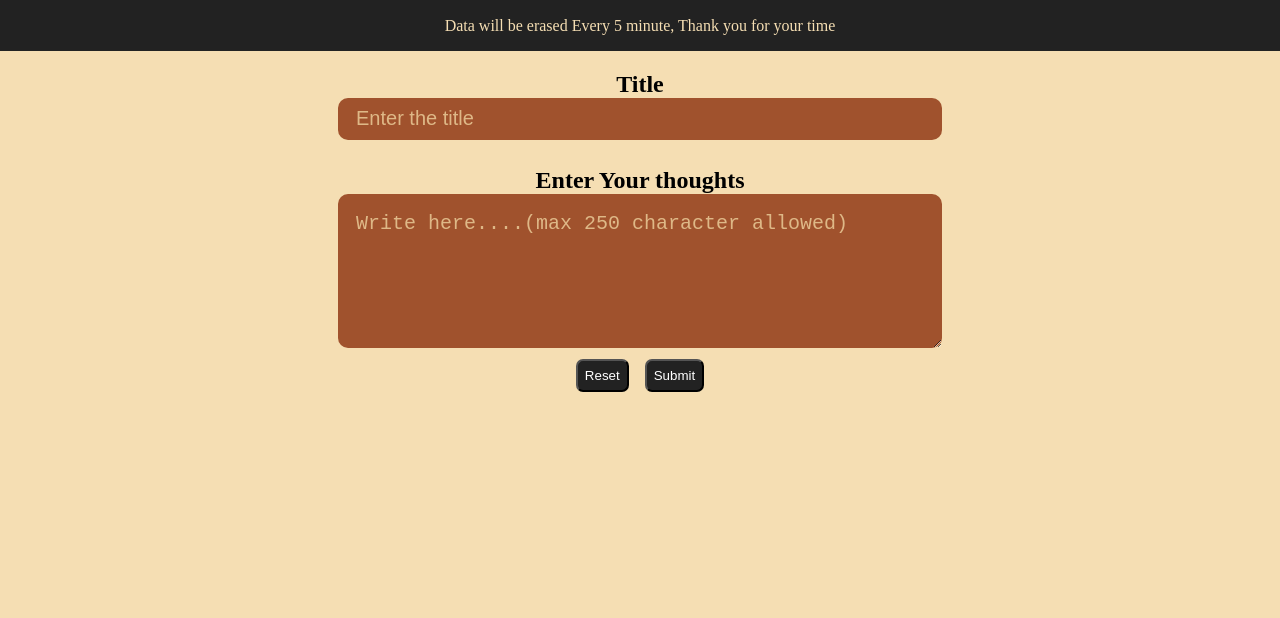
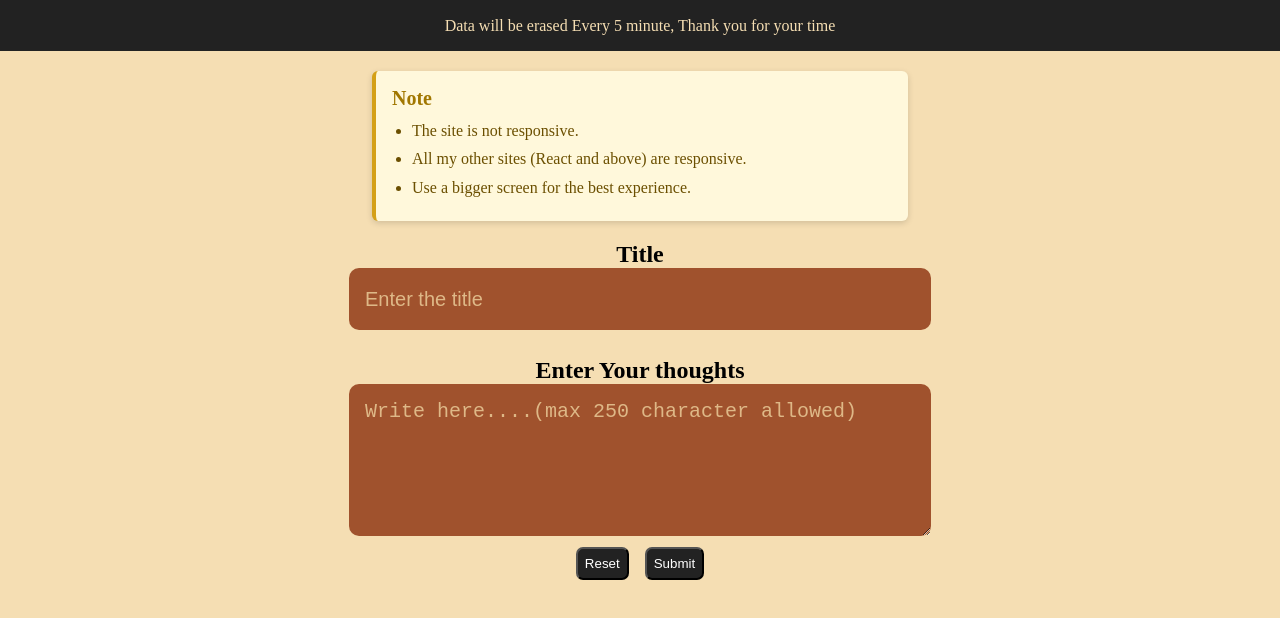
Before and after one commit to Sohammitra777/blogPost, a website: page public/index.html in a window 1280 px wide. Shown: the part 50-668 px from the top of the page. Drawn offline with Linux system fonts and the light colour scheme; no server answers.

Commit message:
refinements

```diff
--- a/public/index.html
+++ b/public/index.html
@@ -10,7 +10,20 @@
     <div class="heading">
         <h2>Blog Post</h2>
         <p>Data will be erased Every 5 minute, Thank you for your time</p>
+        <p></p>
     </div>
+
+    <div class="note-card">
+    <h3>Note</h3>
+    <ul>
+        <li>The site is not responsive.</li>
+        <li>All my other sites (React and above) are responsive.</li>
+        <li>Use a bigger screen for the best experience.</li>
+    </ul>
+</div>
+
+</div>
+
 
     <div class="form-div">
         <form id="form" method="POST">
--- a/public/style.css
+++ b/public/style.css
@@ -20,25 +20,25 @@ html, body {
 }
 
 #title, #body{
-    width : 600px;
+    width : 550px;
     background-color: #a0522d;
     font-size: 20px;
     border-radius: 10px;
     color : white;
     border : 0px;
+    padding: 1rem;
 }
 
 input::placeholder, textarea::placeholder{
     color : burlywood;
-    padding: 1rem
 }
 
 #title {
-    height : 40px;
+    height : 30px;
 
 }
 #body {
-    height: 150px;
+    height: 120px;
 }
 
 /*posting div*/
@@ -87,3 +87,31 @@ button:active, input[type="submit"]:active, input[type="reset"]:active{
     border : 2px solid #332414;
     border-radius: 10px;
 }
+
+.note-card {
+    max-width: 500px;
+    margin: 20px auto;
+    padding: 16px;
+    background-color: #fff8db;
+    border-left: 4px solid #d4a017;
+    border-radius: 6px;
+    box-shadow: 0 2px 6px rgba(0,0,0,0.15);
+}
+
+.note-card h3 {
+    margin: 0 0 10px 0;
+    font-size: 20px;
+    font-weight: bold;
+    color: #a17700;
+}
+
+.note-card ul {
+    margin: 0;
+    padding-left: 20px;
+    color: #6b4f00;
+}
+
+.note-card ul li {
+    margin-bottom: 6px;
+    line-height: 1.4;
+}
```
